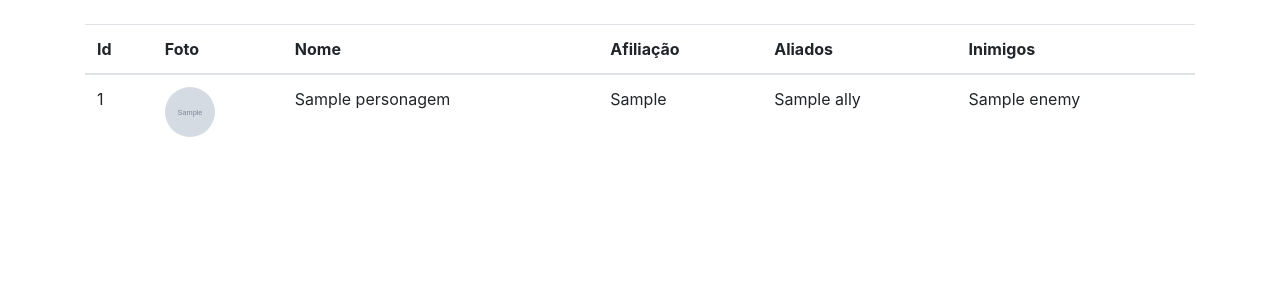
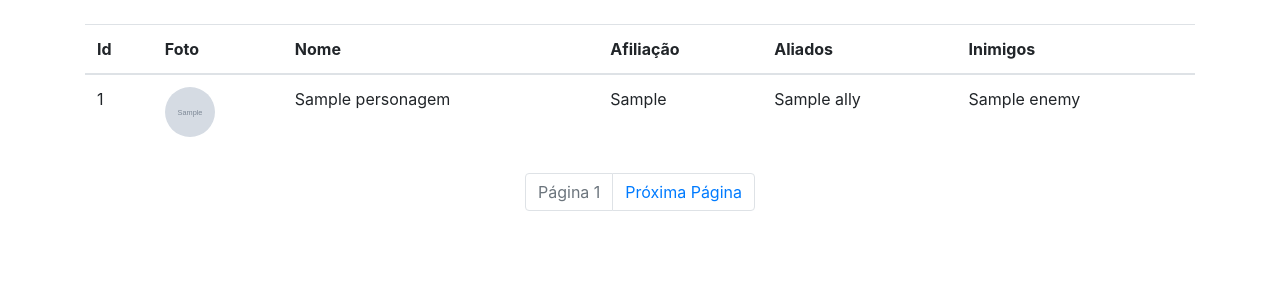
Before and after one commit to mariaiteixeira/7daysofcode-python, a Django app: template avatar/templates/index.html in a window 1280 px wide. Shown: the part 56-356 px from the top of the page. Run offline with Django 5.2, Linux system fonts and the light colour scheme; the template is opened without the code that fills it: most values are stand-ins (such as "Sample title", 1, 10 or a date in 2020); grey boxes marked "Sample" are stand-in pictures; some libraries are stand-ins or nearby versions.

Commit message:
Adicionar desafio do sétimo dia

```diff
--- a/avatar/templates/index.html
+++ b/avatar/templates/index.html
@@ -46,6 +46,20 @@
             </tbody>
         </table>
 
+        <nav aria-label="Page navigation">
+            <ul class="pagination justify-content-center mt-4">
+                {% if page > 1 %}
+                <li class="page-item"><a class="page-link" href="?page={{ page|add:"-1" }}">Página Anterior</a></li>
+              {% endif %}
+                <li class="page-item disabled">
+                    <span class="page-link">Página {{ page }}</span>
+                </li>
+                <li class="page-item {% if not has_next %}{% endif %}">
+                    <a class="page-link" href="?page={{ page|add:"1" }}">Próxima Página</a>
+                </li>
+            </ul>
+        </nav>
+
     </div>
 
 </body>
--- a/avatar/views.py
+++ b/avatar/views.py
@@ -5,7 +5,9 @@ from googletrans import Translator
 
 def personagens(request):
 
-    api_url = f"https://last-airbender-api.fly.dev/api/v1/characters"
+    pagina = request.GET.get('page', 1)
+    quantidade_por_pagina = 10
+    api_url = f'https://last-airbender-api.fly.dev/api/v1/characters?perPage={quantidade_por_pagina}&page={pagina}'
 
     response = requests.get(api_url)
 
@@ -19,4 +21,4 @@ def personagens(request):
         nome = p.get("name", "")
         p["name_traduzido"] = translator.translate(nome, dest="pt").text
 
-    return render(request, "index.html", {'personagem': personagem})
+    return render(request, "index.html", {'personagem': personagem, 'page': int(pagina)})
```
